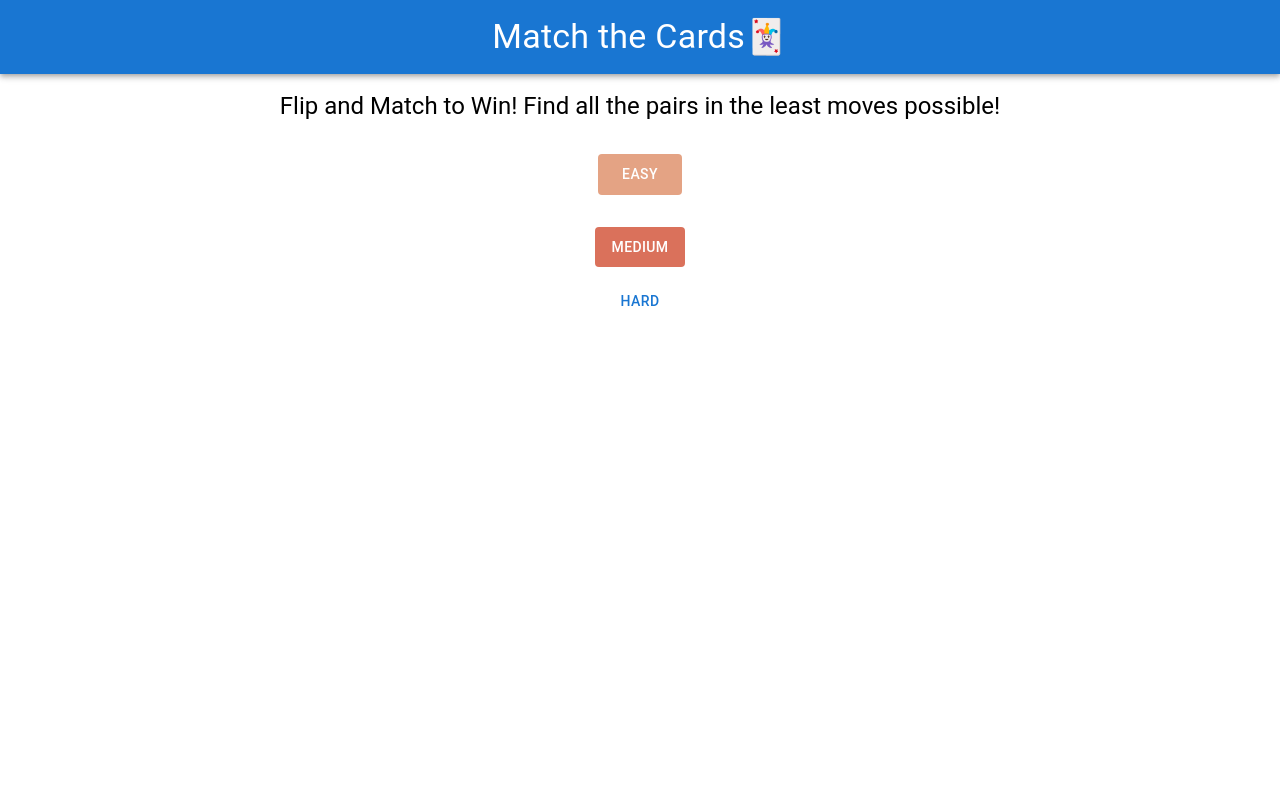
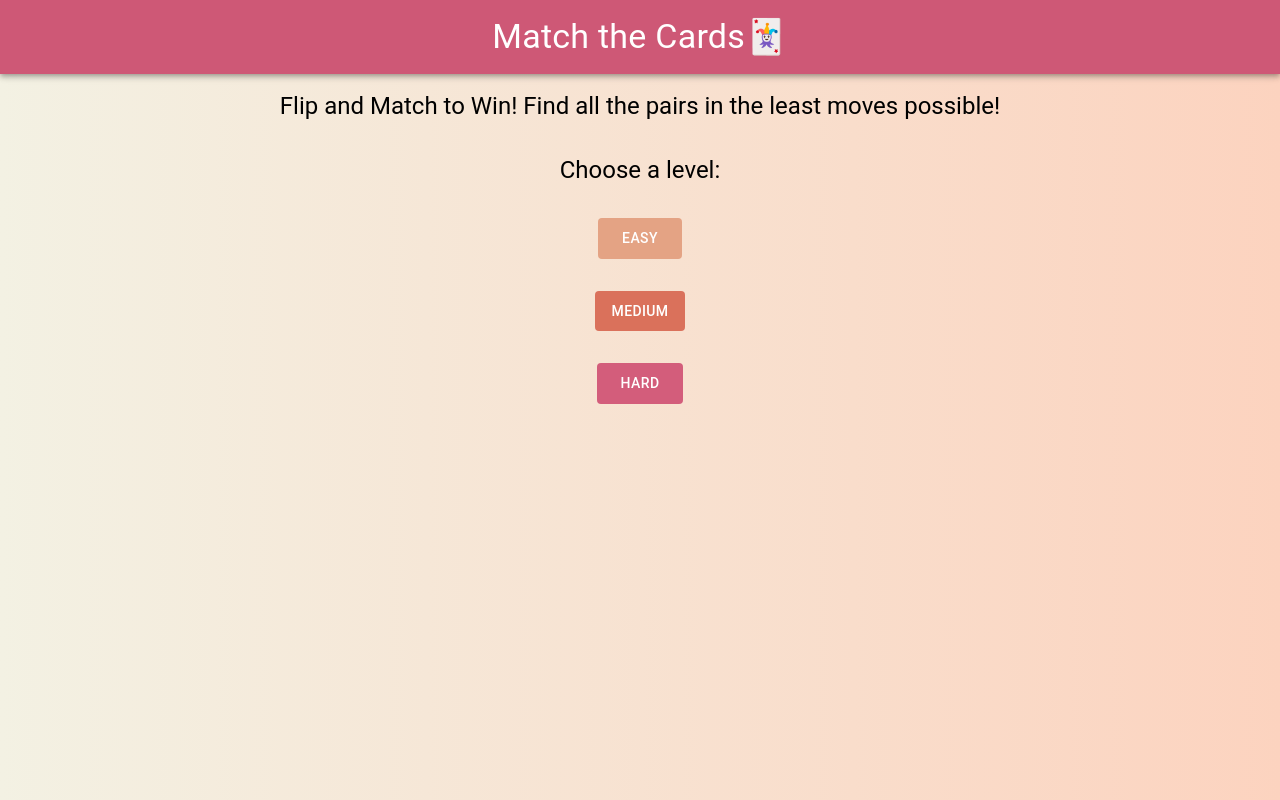
Before and after one commit to kavyakunder/card-game, a React (Create React App) app: page / in a window 1280 px wide. Built offline with nearby package versions, Linux system fonts and the light colour scheme.

Commit message:
refactor: make change according to suggestion

```diff
--- a/src/App.style.tsx
+++ b/src/App.style.tsx
@@ -1,13 +1,17 @@
 import { makeStyles } from "@mui/styles";
-// import { makeStyles } from "@material-ui/styles";
 
 export const useAppStyles = makeStyles({
   btnHard: {
     "& .MuiButtonBase-root": {
       backgroundColor: "#C34D69",
-      color: "white",
+      color: "#fffff",
       margin: "1rem",
       padding: "0.5rem 1.5rem",
     },
   },
+  appHeader: {
+    "& .MuiPaper-root": {
+      backgroundColor: "#CE5876",
+    },
+  },
 });
--- a/src/App.tsx
+++ b/src/App.tsx
@@ -1,9 +1,9 @@
 import React, { useState } from "react";
 import Button from "@mui/material/Button";
 import Typography from "@mui/material/Typography";
+import AppBar from "@mui/material/AppBar";
 import Grid from "@mui/material/Grid";
 import { Card } from "./component/Card";
-import AppBar from "@mui/material/AppBar";
 import { useAppStyles } from "./App.style";
 
 const CARD_DATA: CardType[] = [
@@ -49,7 +49,11 @@ function App(): JSX.Element {
   const handleCardClick = (clickedCard: CardType) => {
     const updatedCards = [...cards];
     const cardIndex = cards.findIndex((card) => card.id === clickedCard.id);
-    updatedCards[cardIndex] = { ...updatedCards[cardIndex], isFlipped: true };
+
+    updatedCards[cardIndex] = {
+      ...updatedCards[cardIndex],
+      isFlipped: true,
+    };
     setCards(updatedCards);
 
     let flippedCards = updatedCards.filter(
@@ -60,25 +64,22 @@ function App(): JSX.Element {
       setMoves(moves + 1);
       const [card1, card2] = flippedCards;
 
-      if (card1.design === card2.design) {
       const matchedCards = updatedCards.map((card) => {
-          if (card.design === card1.design) {
-            return { ...card, isMatched: true };
-          }
-          return card;
+        return {
+          ...card,
+          isMatched:
+            (card1.design === card2.design && card.design === card1.design) ||
+            card.isMatched,
+          isFlipped:
+            card1.design !== card2.design &&
+            ![card1.id, card2.id].includes(card.id) &&
+            card.isMatched,
+        };
       });
+
+      setTimeout(() => {
         setCards(matchedCards);
-      } else {
-        const unMatchedCards = updatedCards.map((card) => {
-          if (card.id === card1.id || card.id === card2.id) {
-            return { ...card, isFlipped: false };
-          }
-          return card;
-        });
-        setTimeout(() => {
-          setCards(unMatchedCards);
-        }, 1000);
-      }
+      }, 400);
     } else {
       setCards(updatedCards);
     }
@@ -106,9 +107,11 @@ function App(): JSX.Element {
     setCards([]);
     setMoves(0);
   };
-  // const classes = useAppStyles();
+
+  const classes = useAppStyles();
   return (
     <>
+      <div className={classes.appHeader}>
         <AppBar position="static">
           <Typography
             textAlign="center"
@@ -119,30 +122,11 @@ function App(): JSX.Element {
             Match the Cards🃏
           </Typography>
         </AppBar>
+      </div>
 
-      {matchedCards.length !== cards.length ? (
+      {cards.length === matchedCards.length ? (
         <>
-          <Typography textAlign="center" variant="h5" m={2}>
-            Moves: {moves}
-          </Typography>
-          <Grid display="flex" justifyContent="center">
-            <Button
-              variant="contained"
-              onClick={playAgain}
-              data-testid="btn-playAgain"
-              style={{
-                backgroundColor: "#E4A384",
-                color: "white",
-                margin: "1rem",
-                padding: "0.5rem 1rem",
-              }}
-            >
-              Restart
-            </Button>
-          </Grid>
-        </>
-      ) : null}
-      {matchedCards.length > 0 && cards.length === matchedCards.length ? (
+          {matchedCards.length > 0 ? (
             <>
               <Typography textAlign="center" variant="h4" m={2}>
                 Yay! You won. You took {moves} moves
@@ -164,6 +148,29 @@ function App(): JSX.Element {
               </Grid>
             </>
           ) : null}
+        </>
+      ) : (
+        <>
+          <Typography textAlign="center" variant="h5" m={2}>
+            Moves: {moves}
+          </Typography>
+          <Grid display="flex" justifyContent="center">
+            <Button
+              variant="contained"
+              onClick={playAgain}
+              data-testid="btn-playAgain"
+              style={{
+                backgroundColor: "#E4A384",
+                color: "white",
+                margin: "1rem",
+                padding: "0.5rem 1rem",
+              }}
+            >
+              Restart
+            </Button>
+          </Grid>
+        </>
+      )}
 
       {cards.length === 0 ? (
         <Grid
@@ -181,6 +188,14 @@ function App(): JSX.Element {
           >
             Flip and Match to Win! Find all the pairs in the least moves
             possible!
+          </Typography>
+          <Typography
+            data-testid="sub-title"
+            m={2}
+            textAlign="center"
+            variant="h5"
+          >
+            Choose a level:
           </Typography>
           <Button
             data-testid="btn-easy"
@@ -208,8 +223,13 @@ function App(): JSX.Element {
           </Button>
           <Button
             data-testid="btn-hard"
-            // className={classes.btnHard}
             onClick={() => handleDifficultyLevel("hard")}
+            style={{
+              backgroundColor: "#D35D7B",
+              color: "white",
+              margin: "1rem",
+              padding: "0.5rem 1.5rem",
+            }}
           >
             Hard
           </Button>
--- a/src/component/Card.style.tsx
+++ b/src/component/Card.style.tsx
@@ -1,6 +1,7 @@
 import { makeStyles } from "@mui/styles";
 export const useCardStyles = makeStyles((theme) => ({
   card: {
+    "& .MuiGrid-root": {
       alignItems: "center",
       backgroundPosition: "center",
       backgroundSize: "cover",
@@ -9,10 +10,11 @@ export const useCardStyles = makeStyles((theme) => ({
       cursor: "pointer",
       display: "flex",
       fontSize: "5rem",
-    height: "9rem",
+      height: "12rem",
       justifyContent: "center",
-    margin: "1rem 2.1rem",
-    width: "14rem",
+      margin: "10px 5rem",
+      width: "10rem",
+    },
   },
 
   frontDesign: {
--- a/src/component/Card.tsx
+++ b/src/component/Card.tsx
@@ -11,6 +11,7 @@ export const Card = ({ card, handleCardClick }: CardProps) => {
   const classes = useCardStyles();
 
   return (
+    <div className={classes.card}>
       <Grid
         container
         item
@@ -20,13 +21,14 @@ export const Card = ({ card, handleCardClick }: CardProps) => {
         justifyContent="center"
         key={card.id}
         onClick={() => handleCardClick(card)}
-      className={`${classes.card} ${
+        className={
           card.isFlipped || card.isMatched
             ? classes.frontDesign
             : classes.backDesign
-      }`}
+        }
       >
         {card.isFlipped || card.isMatched ? card.design : null}
       </Grid>
+    </div>
   );
 };
--- a/src/index.css
+++ b/src/index.css
@@ -4,6 +4,8 @@ body {
     "Droid Sans", "Helvetica Neue", sans-serif;
   -webkit-font-smoothing: antialiased;
   -moz-osx-font-smoothing: grayscale;
+  background: rgb(243, 241, 227);
+  background: linear-gradient(90deg, rgba(243, 241, 227, 1) 0%, #fcd3bf 100%);
 }
 
 code {
```
Lines whose indentation alone changed are shown as unchanged.
